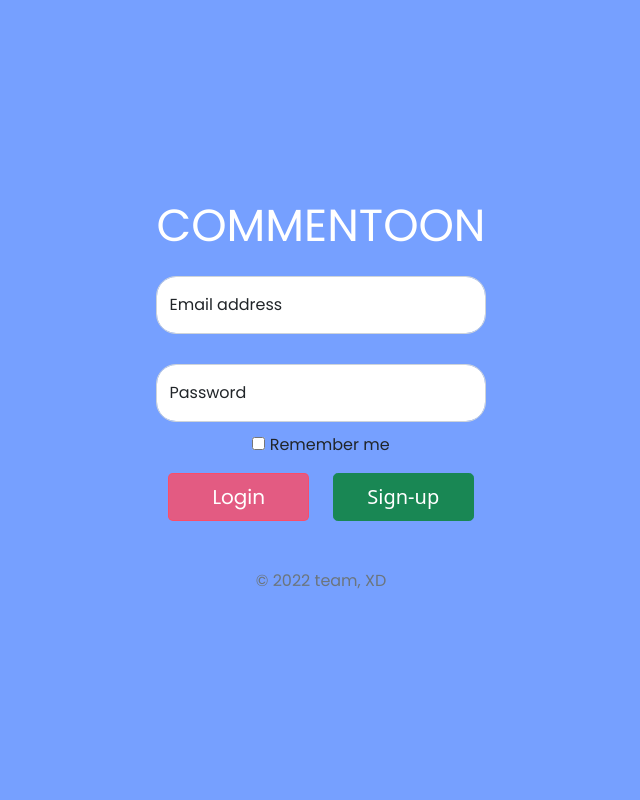
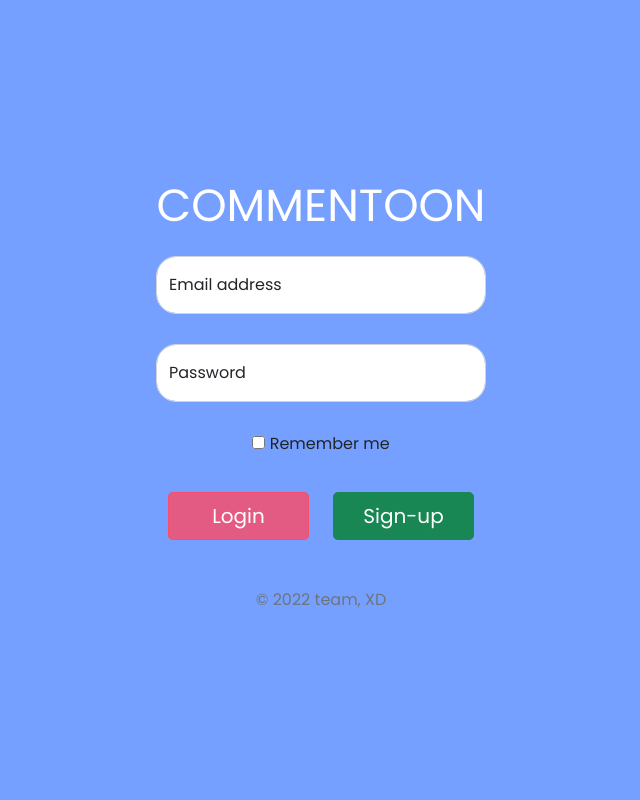
Before and after one commit to Zoe-Jiho-Kim/prestudy-toyproject, a Flask app: page /login in a window 1280 px wide. Shown: the whole page, without its empty margins (319-959 px from the left). Run offline with Flask 2, Linux system fonts and the light colour scheme; some libraries are stand-ins or nearby versions.

Commit message:
css만 약간 수정

```diff
--- a/static/css/login.css
+++ b/static/css/login.css
@@ -1,6 +1,9 @@
 html,
 body {
   height: 100%;
+}
+*{
+  font-family: Poppins;
 }
 body {
   display: flex;
@@ -30,11 +33,14 @@ h1#logo{
 }
 #userpw{
   border-radius: 20px;
+  margin-bottom: 30px;
 }
+#remember{
+  margin-bottom: 20px;
+  }
 .form-signin .form-floating:focus-within {
   z-index: 2;
 }
-
 .form-signin input[type='email'] {
   margin-bottom: -1px;
   border-bottom-right-radius: 0;
@@ -57,14 +63,11 @@ h1#logo{
 #loginBtn{
   background: rgba(255, 74, 99, 0.8);
   border: 1px solid rgba(255, 74, 99, 0.8);
-  font-family: Poppins;
 }
 #loginBtn:hover{
  background: rgba(216, 24, 51, 0.8);
 }
-#email_label,#pass_label,#remember,#teamXD{
-  font-family: Poppins;
-}
+
 /*****************media*******************/
 @media (min-width: 768px) {
   .bd-placeholder-img-lg {
```
